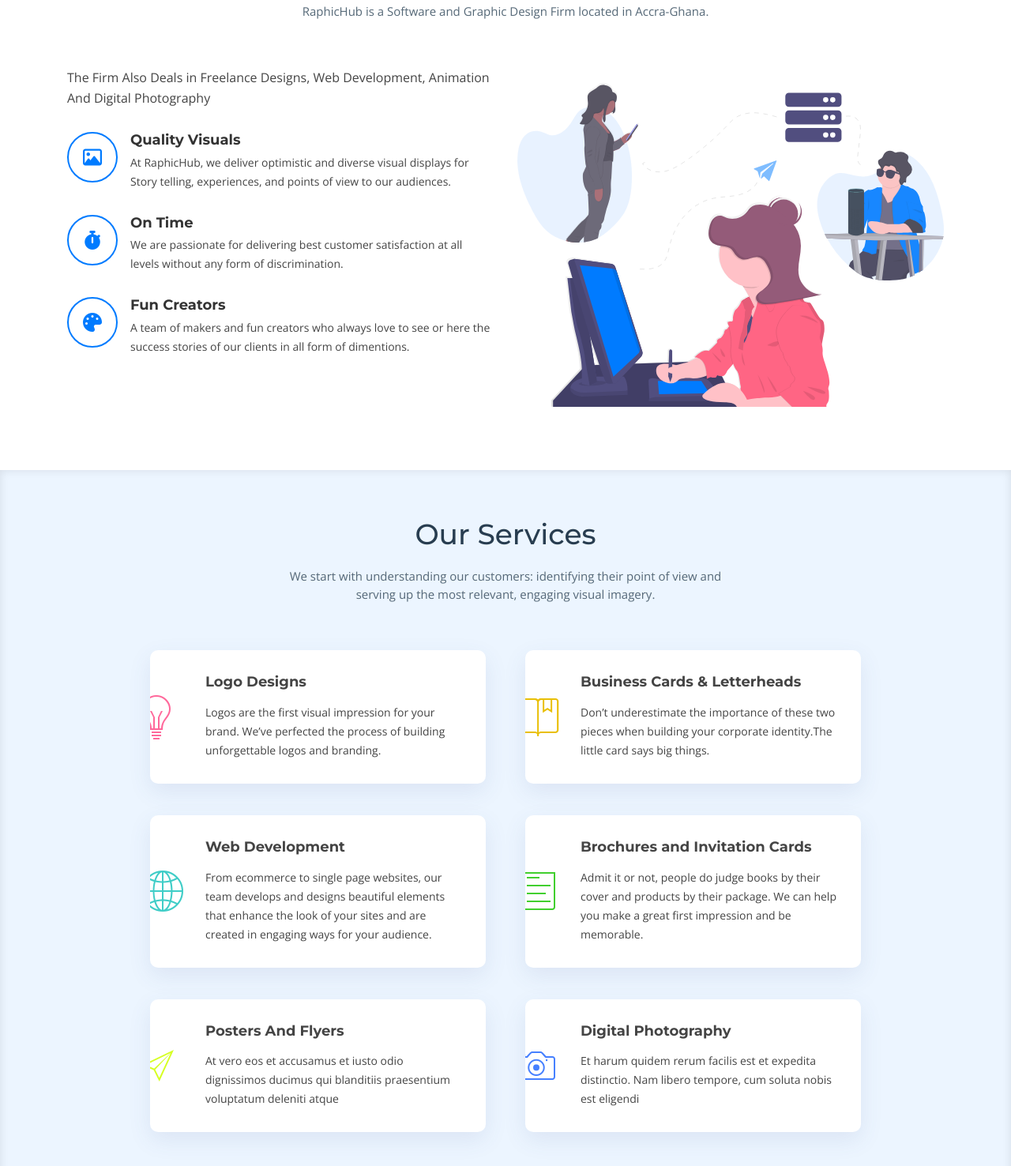
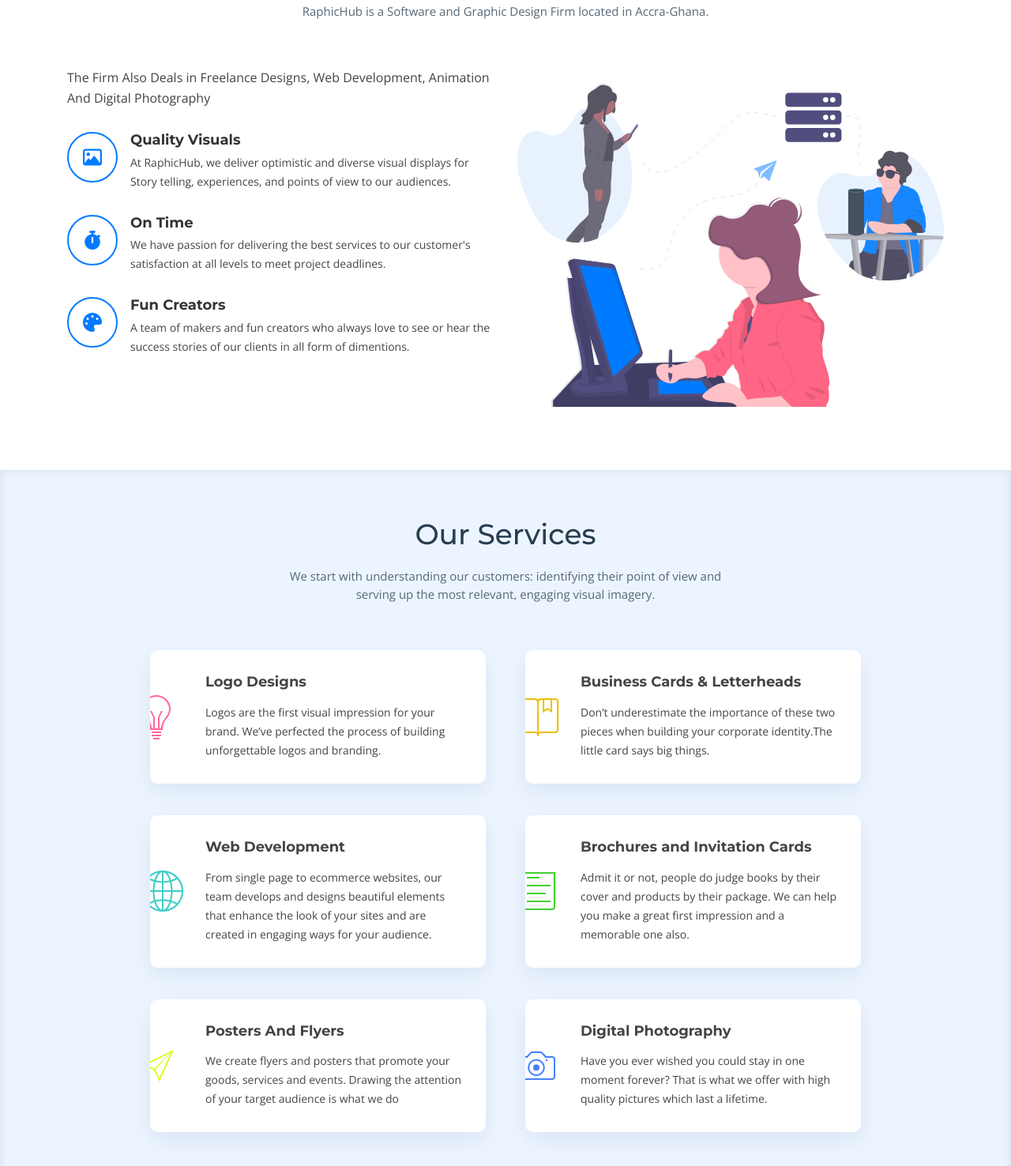
Before and after one commit to Danny10ison/raphichub, a plain HTML site: page index.html in a window 1280 px wide. Shown: the part 830-2306 px from the top of the page at 79% size. Drawn offline with nearby package versions, Linux system fonts and the light colour scheme; files whose address does not match are found by name.

Commit message:
Update index.html

```diff
--- a/index.html
+++ b/index.html
@@ -133,13 +133,13 @@
             <div class="icon-box wow fadeInUp" data-wow-delay="0.2s">
               <div class="icon"><i class="fas fa-stopwatch"></i></div>
               <h4 class="title">On Time</h4>
-              <p class="description">We are passionate for delivering best customer satisfaction at all levels without any form of discrimination.</p>
+              <p class="description">We have passion for delivering the best services to our customer's satisfaction at all levels to meet project deadlines.</p>
             </div>
 
             <div class="icon-box wow fadeInUp" data-wow-delay="0.4s">
               <div class="icon"><i class="fas fa-palette"></i></div>
               <h4 class="title">Fun Creators</h4>
-              <p class="description">A team of makers and fun creators who always love to see or here the success stories of our clients in all form of dimentions.</p>
+              <p class="description">A team of makers and fun creators who always love to see or hear the success stories of our clients in all form of dimentions.</p>
             </div>
 
           </div>
@@ -219,14 +219,14 @@
             <div class="box">
               <div class="icon"><i class="ion-ios-world-outline" style="color: #3fcdc7;"></i></div>
               <h4 class="title">Web Development</h4>
-              <p class="description">From ecommerce to single page websites, our team develops and designs beautiful elements that enhance the look of your sites and are created in engaging ways for your audience.</p>
+              <p class="description">From single page to ecommerce websites, our team develops and designs beautiful elements that enhance the look of your sites and are created in engaging ways for your audience.</p>
             </div>
           </div>
           <div class="col-md-6 col-lg-5 wow bounceInUp" data-wow-delay="0.1s" data-wow-duration="1.4s">
             <div class="box">
               <div class="icon"><i class="ion-ios-paper-outline" style="color:#41cf2e;"></i></div>
               <h4 class="title">Brochures and Invitation Cards</h4>
-              <p class="description">Admit it or not, people do judge books by their cover and products by their package. We can help you make a great first impression and be memorable.
+              <p class="description">Admit it or not, people do judge books by their cover and products by their package. We can help you make a great first impression and a memorable one also.
 
               </p>
             </div>
@@ -236,14 +236,14 @@
             <div class="box">
               <div class="icon"><i class="ion-ios-paperplane-outline" style="color: #d6ff22;"></i></div>
               <h4 class="title">Posters And Flyers</h4>
-              <p class="description">At vero eos et accusamus et iusto odio dignissimos ducimus qui blanditiis praesentium voluptatum deleniti atque</p>
+              <p class="description">We create flyers and posters that promote your goods, services and events. Drawing the attention of your target audience is what we do</p>
             </div>
           </div>
           <div class="col-md-6 col-lg-5 wow bounceInUp" data-wow-delay="0.2s" data-wow-duration="1.4s">
             <div class="box">
               <div class="icon"><i class="ion-ios-camera-outline" style="color: #4680ff;"></i></div>
               <h4 class="title">Digital Photography</h4>
-              <p class="description">Et harum quidem rerum facilis est et expedita distinctio. Nam libero tempore, cum soluta nobis est eligendi</p>
+              <p class="description">Have you ever wished you could stay in one moment forever? That is what we offer with high quality pictures which last a lifetime.</p>
             </div>
           </div>
 
@@ -280,7 +280,7 @@
               <i class="fas fa-cloud"></i>
               <div class="card-body">
                 <h5 class="card-title">Dream Come True</h5>
-                <p class="card-text">We dream it and that makes our customers happy and feel better.<br>
+                <p class="card-text">Our customers dream it, we make their dreams a reality. This is what makes our customers happy and feel better.<br>
                 <br>
                 <br></p>
                 <a href="#about" class="readmore scrollto">Read more </a>
```
